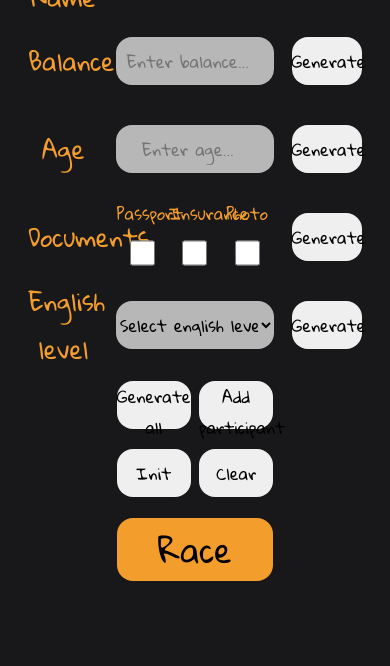
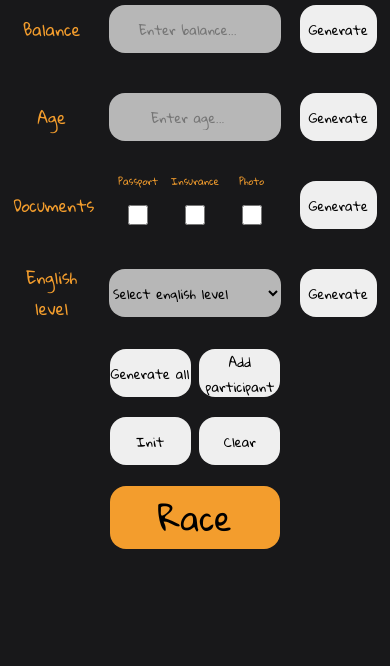
Before and after one commit to AntonKotorovych/visa-race-pet, a website built with Vite: page index.html in a window 390 px wide. Shown: the part 178-844 px from the top of the page. Built offline with nearby package versions, Linux system fonts and the light colour scheme.

Commit message:
responsive design done

```diff
--- a/scss/_button.scss
+++ b/scss/_button.scss
@@ -6,7 +6,7 @@ button {
   transition: all 0.4s ease;
   border: none;
   border-radius: 1rem;
-  font-size: $font-size-small;
+  font-size: $font-size-middle;
 
   &:hover {
     transform: scale(1.1);
@@ -15,3 +15,12 @@ button {
     color: $hover-button-text-color;
   }
 }
+
+@media screen and (max-width: 770px) {
+  button {
+    font-size: $font-size-tiny;
+    &:hover {
+      font-size: $font-size-tiny;
+    }
+  }
+}
--- a/scss/_checkboxSizes.scss
+++ b/scss/_checkboxSizes.scss
@@ -1 +1,2 @@
 $checkbox-size-big: 25px;
+$checkbox-size-small: 20px;
--- a/scss/_fonts.scss
+++ b/scss/_fonts.scss
@@ -5,3 +5,5 @@ $font-size-large: 2.5rem;
 $font-size-medium: 2rem;
 $font-size-middle: 1.5rem;
 $font-size-small: 1rem;
+$font-size-tiny: 0.8rem;
+$font-size-tiniest: 0.6rem;
--- a/scss/_mainFormCheckboxes.scss
+++ b/scss/_mainFormCheckboxes.scss
@@ -21,3 +21,15 @@
     width: $checkbox-size-big;
   }
 }
+
+@media screen and (max-width: 770px) {
+  .main-form-checkboxes {
+    & label {
+      font-size: $font-size-tiniest;
+    }
+
+    & input {
+      width: $checkbox-size-small;
+    }
+  }
+}
--- a/scss/_mainFormInputs.scss
+++ b/scss/_mainFormInputs.scss
@@ -31,3 +31,19 @@
     font-size: $font-size-small;
   }
 }
+
+@media screen and (max-width: 770px) {
+  .main-form__input {
+    & label {
+      font-size: $font-size-small;
+    }
+
+    & input {
+      font-size: $font-size-tiny;
+    }
+
+    & select {
+      font-size: $font-size-tiny;
+    }
+  }
+}
--- a/scss/styles.scss
+++ b/scss/styles.scss
@@ -26,3 +26,13 @@ body {
   font-size: $font-size-big;
   text-align: center;
 }
+
+@media screen and (max-width: 770px) {
+  body {
+    width: 98%;
+  }
+
+  .title {
+    font-size: $font-size-medium;
+  }
+}
```
